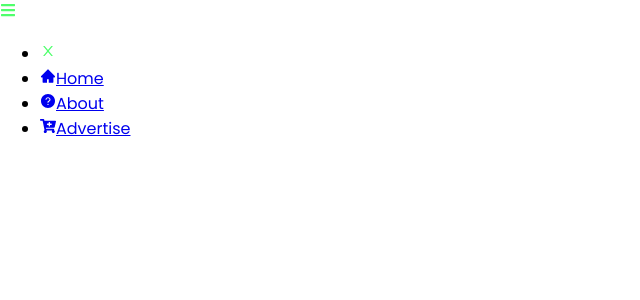
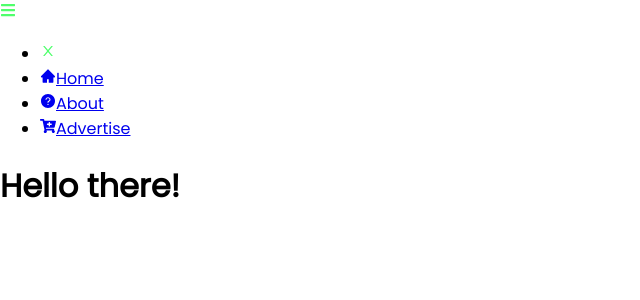
Before and after one commit to Highlighted-dev/csgofreeskins-site-react, a React (Create React App) app in the folder csgofreeskins-site/: page / in a window 1280 px wide. Shown: the top 300 px of the page, without its empty margins (0-640 px from the left). Built offline with nearby package versions, Linux system fonts and the light colour scheme; a web font is replaced by a local one.

Commit message:
Imported Home page

```diff
--- a/csgofreeskins-site/src/App.js
+++ b/csgofreeskins-site/src/App.js
@@ -1,4 +1,5 @@
 import Navbar from "./components/Navbar";
+import Home from "./pages/Home";
 import { BrowserRouter as Router, Switch, Route } from 'react-router-dom';
 
 function App() {
@@ -6,6 +7,7 @@ function App() {
     <div className="App">
       <Router>
         <Navbar />
+        <Home />
         <Switch>
           <Route path='/' />
         </Switch>
```
